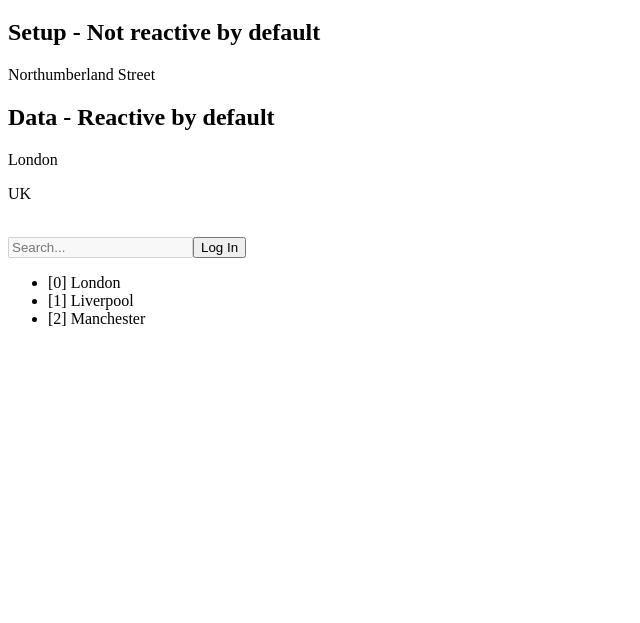
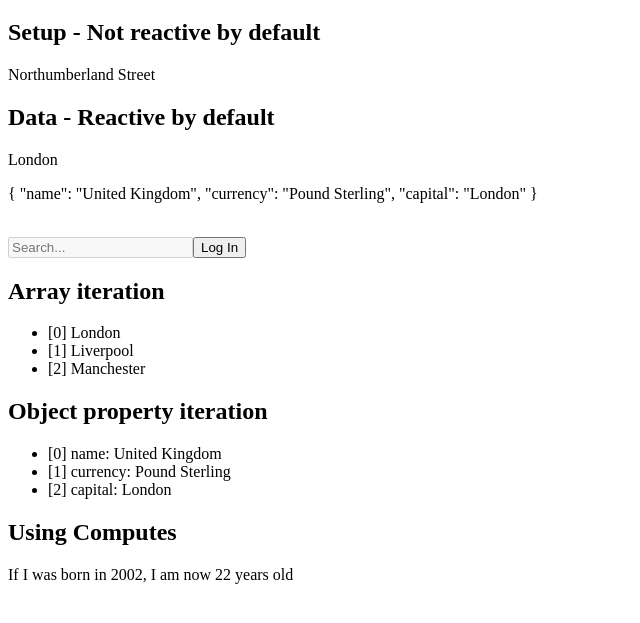
Before and after one commit to ahmadzakiakmal/Study-Vue, a plain HTML site: page basics/index.html in a window 1280 px wide. Shown: the part 61-684 px from the top of the page, without its empty margins (0-640 px from the left). Drawn offline with nearby package versions, Linux system fonts and the light colour scheme.

Commit message:
feat: using compute

```diff
--- a/basics/index.html
+++ b/basics/index.html
@@ -20,14 +20,23 @@
       <br />
 
       <input
-        :placeholder="isLoggedIn ? 'Log in to search' : 'Search...'"
+        :placeholder="placeholderText"
         :disabled="!isLoggedIn"
       />
-      <button @click="isLoggedIn = !isLoggedIn">{{isLoggedIn ? 'Log Out' : 'Log In'}}</button>
+      <button @click="isLoggedIn = !isLoggedIn">{{buttonText}}</button>
 
+      <h2>Array iteration</h2>
       <ul>
         <li v-for="(city, index) in cities" :key="index">{{`[${index}]`}} {{city}}</li>
       </ul>
+
+      <h2>Object property iteration</h2>
+      <ul>
+        <li v-for="(value, prop, index) in nation" :key="index">{{`[${index}]`}} {{prop}}: {{value}}</li>
+      </ul>
+
+      <h2>Using Computes</h2>
+      <p>If I was born in {{yearBorn}}, I am now {{age}} years old</p>
     </main>
     <script src="https://unpkg.com/vue@3/dist/vue.global.js"></script>
     <script>
@@ -41,19 +50,21 @@
           return {
             city: "London",
             cities: ["London", "Liverpool", "Manchester"],
-            nation: "UK",
+            nation: {name: "United Kingdom", currency: "Pound Sterling", capital: "London"},
             isLoggedIn: false,
+            yearBorn: 2002
           };
         },
-        computed() {
-          return {
-            placeholderText() {
-              return isLoggedIn ? "Log in to search" : "Search...";
-            },
-            buttonText() {
-              return isLoggedIn ? "Log Out" : "Log In";
-            },
-          };
+        computed: {
+          placeholderText() {
+            return this.isLoggedIn ? "Log in to search" : "Search...";
+          },
+          buttonText() {
+            return this.isLoggedIn ? "Log Out" : "Log In";
+          },
+          age() {
+            return new Date().getFullYear() - this.yearBorn
+          }
         },
       });
 
```
